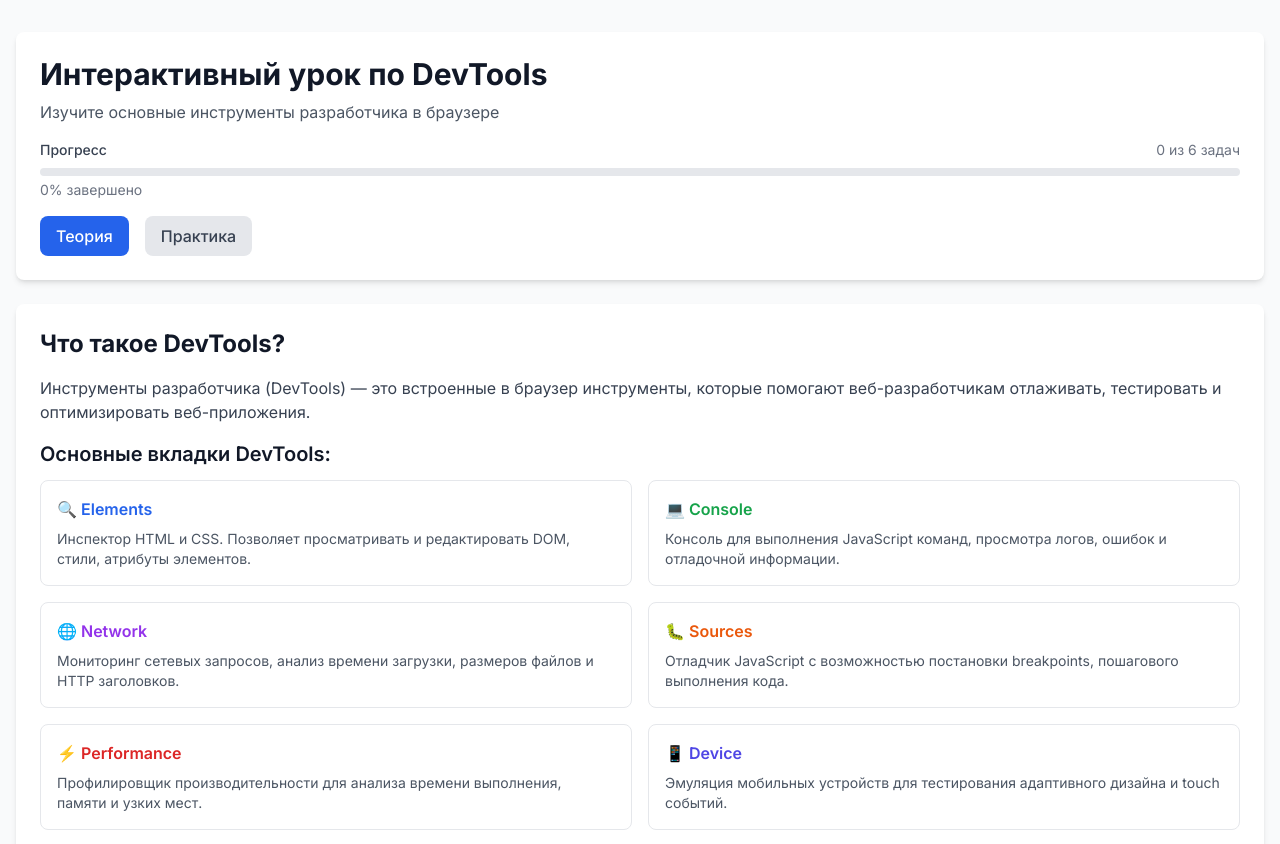
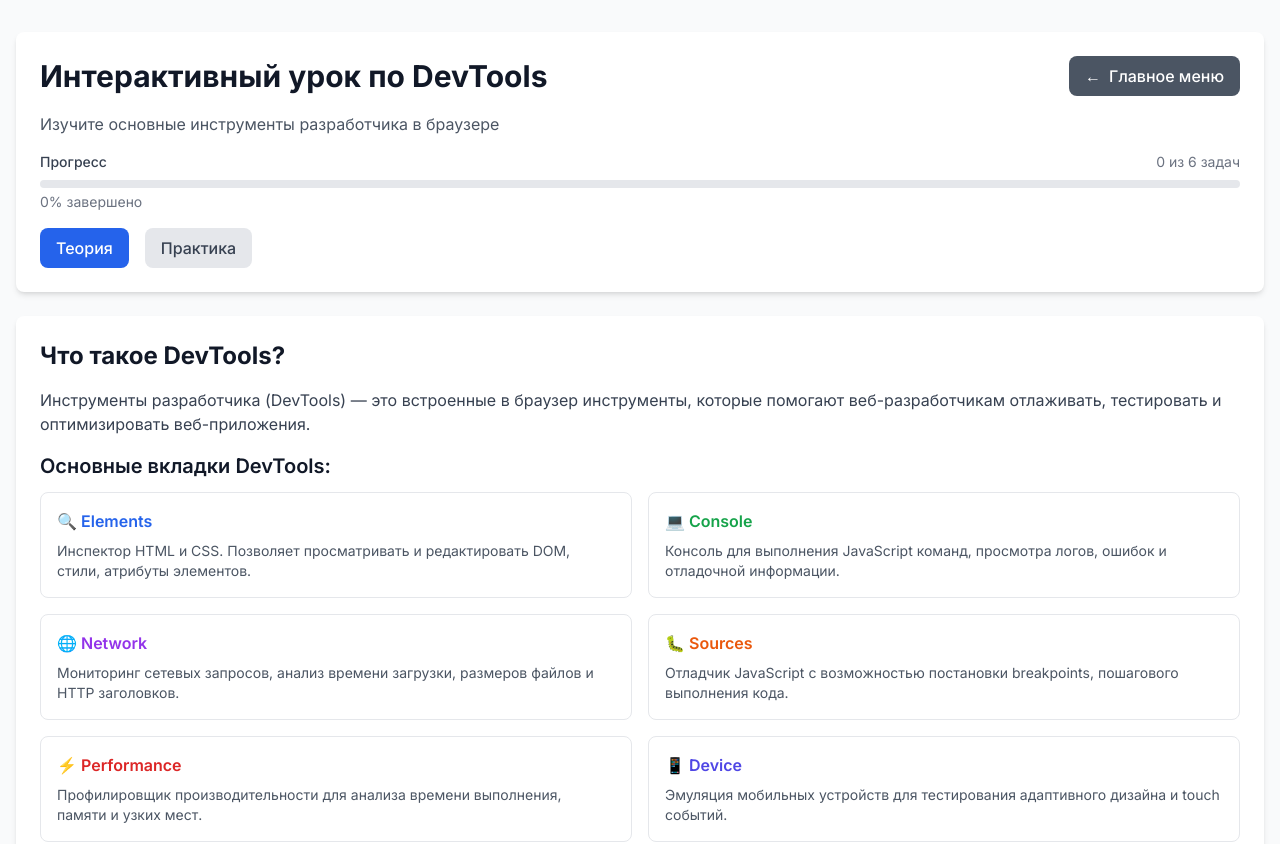
Before and after one commit to baksvell/testing-learning-frontend, a Next.js app: page /devtools in a window 1280 px wide. Shown: the top 844 px of the page. Built offline with nearby package versions, Linux system fonts and the light colour scheme.

Commit message:
Add 'Back to main menu' button to DevTools page header for better navigation

```diff
--- a/app/devtools/page.tsx
+++ b/app/devtools/page.tsx
@@ -1161,9 +1161,18 @@ export default function DevToolsPage() {
       <div className="container mx-auto px-4 py-8">
         {/* Заголовок */}
         <div className="bg-white rounded-lg shadow-md p-6 mb-6">
-          <h1 className="text-3xl font-bold text-gray-900 mb-2">
-            {currentLesson.title}
-          </h1>
+          <div className="flex items-center justify-between mb-4">
+            <h1 className="text-3xl font-bold text-gray-900">
+              {currentLesson.title}
+            </h1>
+            <a
+              href="/"
+              className="bg-gray-600 hover:bg-gray-700 text-white px-4 py-2 rounded-lg font-medium transition-colors flex items-center gap-2"
+            >
+              <span>←</span>
+              Главное меню
+            </a>
+          </div>
           <p className="text-gray-600 mb-4">{currentLesson.description}</p>
 
           {/* Прогресс бар */}
```
